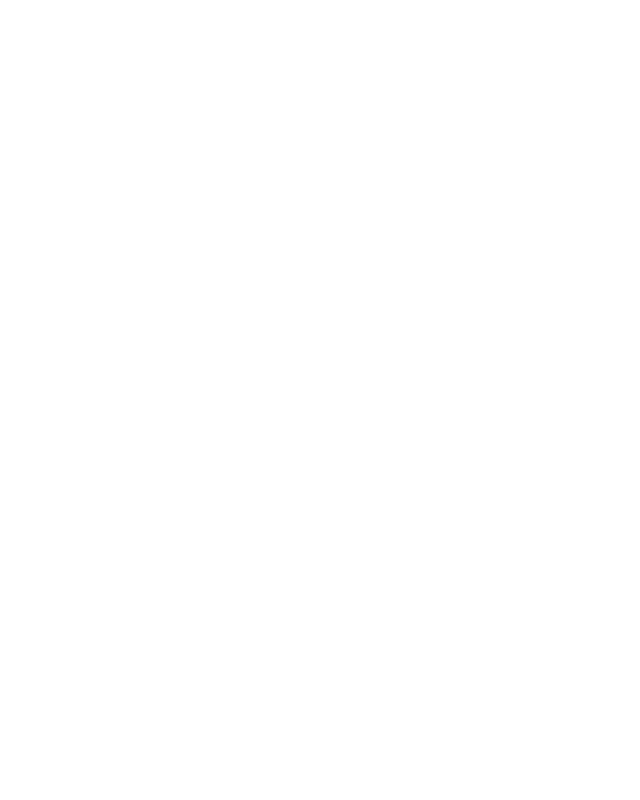
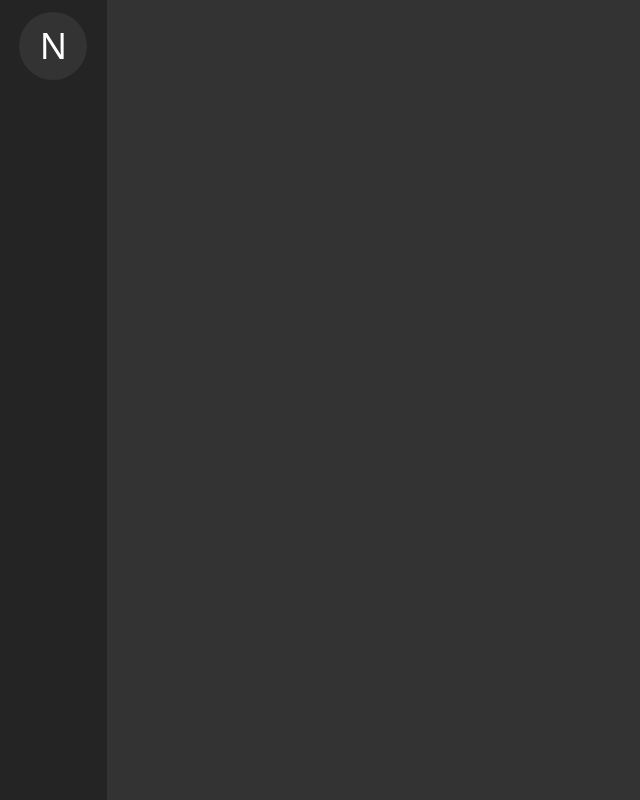
Before and after one commit to nedaskibildis/Chatbot, a React (Vite) app: page /Dashboard in a window 1280 px wide. Before the commit this address had no page. Shown: the whole page, without its empty margins (0-640 px from the left). Built offline with nearby package versions, Linux system fonts and the light colour scheme.

Commit message:
Started working on sidebar and Icon component for sidebar

```diff
--- a/src/App.jsx
+++ b/src/App.jsx
@@ -4,6 +4,7 @@ import Login from "./pages/Login";
 import Main from "./pages/Main"
 import Register from "./pages/Register";
 import Landing from "./pages/Landing";
+import Dashboard from "./pages/Dashboard";
 
 import { BrowserRouter as Router, Route, Routes } from "react-router-dom";
 
@@ -17,6 +18,7 @@ function App() {
         <Route path="/Main" element={<Main />}/>
         <Route path="/Register" element={<Register />}/>
         <Route path="/Landing" element={<Landing />}/>
+        <Route path="/Dashboard" element={<Dashboard />}/>
       </Routes>
     </Router>
 
--- /dev/null
+++ b/src/components/Icon.jsx
@@ -0,0 +1,9 @@
+import React from "react";
+
+export default function Icon ({image, message, reference}) {
+    return (
+        <div className=" transition-hover ease-in-out duration-300 rounded-[50%] bg-secondaryBlack h-[8.5vh] w-[8.5vh] mx-auto my-3 flex justify-center items-center text-4xl text-white hover:rounded-[25%] hover:bg-midBlue">
+            {image}
+        </div>
+    )
+}
--- /dev/null
+++ b/src/components/Sidebar.jsx
@@ -0,0 +1,12 @@
+import React from "react";
+import Icon from "./Icon"
+
+export default function Sidebar () {
+    return (
+        <div className="bg-primaryBlack w-1/12 h-screen ">
+            <div className="grid grid-rows-8 grid-cols-1">
+                    <Icon image="N" message="Hello There"/>
+            </div>
+        </div>
+    )
+}
--- /dev/null
+++ b/src/pages/Dashboard.jsx
@@ -0,0 +1,9 @@
+import React from "react";
+import Sidebar from "../components/Sidebar";
+export default function Dashboard() {
+    return (
+        <div className="bg-secondaryBlack h-screen flex">
+            <Sidebar/>
+        </div>
+    )
+}
--- a/src/pages/Login.jsx
+++ b/src/pages/Login.jsx
@@ -52,7 +52,7 @@ export default function Login() {
 
   // JSX for the Login component
   return (
-    <div className=" h-screen flex flex-col items-center justify-center bg-gradient-to-tl from-lightBlue to-midBlue">
+    <div className=" h-screen flex flex-col items-center justify-center bg-gradient-to-tl from-primaryBlack to-darkBlue">
       <div className=" font-Lato text-6xl mb-8 font-extrabold text-white">Welcome Back!</div>
       <div className="flex flex-col">
         <div className="w-1/4 min-w-[600px] h-[50vh] bg-[#FEFEFE] border-darkBlue  border-[3px] items-center flex rounded-3xl justify-center">
--- a/src/pages/Register.jsx
+++ b/src/pages/Register.jsx
@@ -78,7 +78,7 @@ export default function Register() {
     }
 
     return (
-        <div className=" h-screen flex flex-col items-center justify-center bg-gradient-to-tl from-lightBlue to-midBlue">
+        <div className=" h-screen flex flex-col items-center justify-center bg-gradient-to-tl from-primaryBlack to-darkBlue">
             <h1 className="mb-3 text-4xl text-white font-bold">Welcome To Chatbot</h1>
             <div className="min-w-[400px] w-1/3 bg-white h-[70vh] rounded-lg">
                 <form action="" onChange={handleChange} onSubmit={handleSubmit} className="flex flex-col h-full w-full">
--- a/tailwind.config.js
+++ b/tailwind.config.js
@@ -4,6 +4,7 @@ export default {
     extend: {
       colors: {
         primaryBlack: '#242424',
+        secondaryBlack: '#333333',
         darkBlue: '#164863',
         midBlue: '#427D9D',
         lightBlue: '#9BBEC8',
@@ -12,6 +13,9 @@ export default {
         lightGray: '#EBEBEB'
         // Add more custom colors as needed
       },
+      dropShadow: {
+        'Sidebar': '0 0px 10px rgba(66, 125, 157, 0.25)',
+      }
     },
   },
   content: [
```
